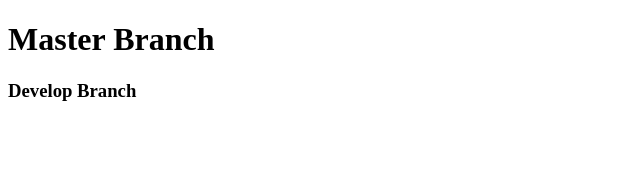
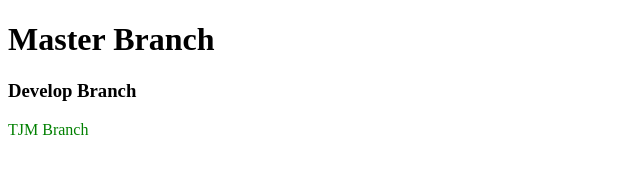
Before and after one commit to thomasmcclellan/testGit, a plain HTML site: page index.html in a window 1280 px wide. Shown: the whole page, without its empty margins (0-640 px from the left). Drawn offline with Linux system fonts and the light colour scheme.

Commit message:
color change

```diff
--- a/index.html
+++ b/index.html
@@ -9,5 +9,6 @@
   <body>
     <h1>Master Branch</h1>
     <h3>Develop Branch</h3>
+    <p style="color: green">TJM Branch</p>
   </body>
 </html>
```
